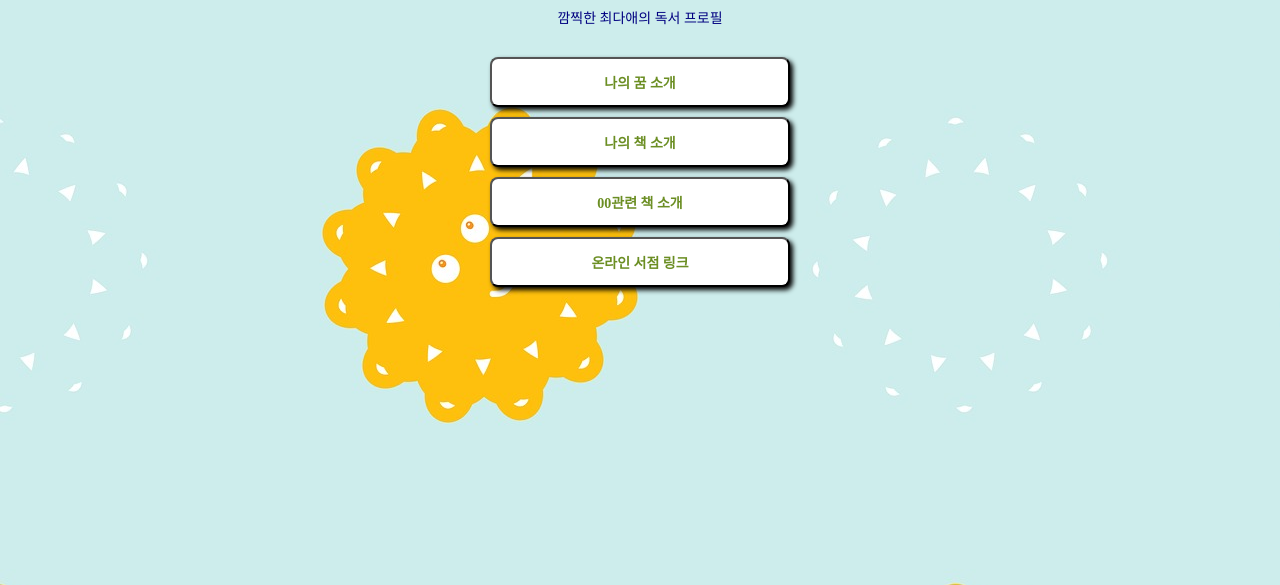
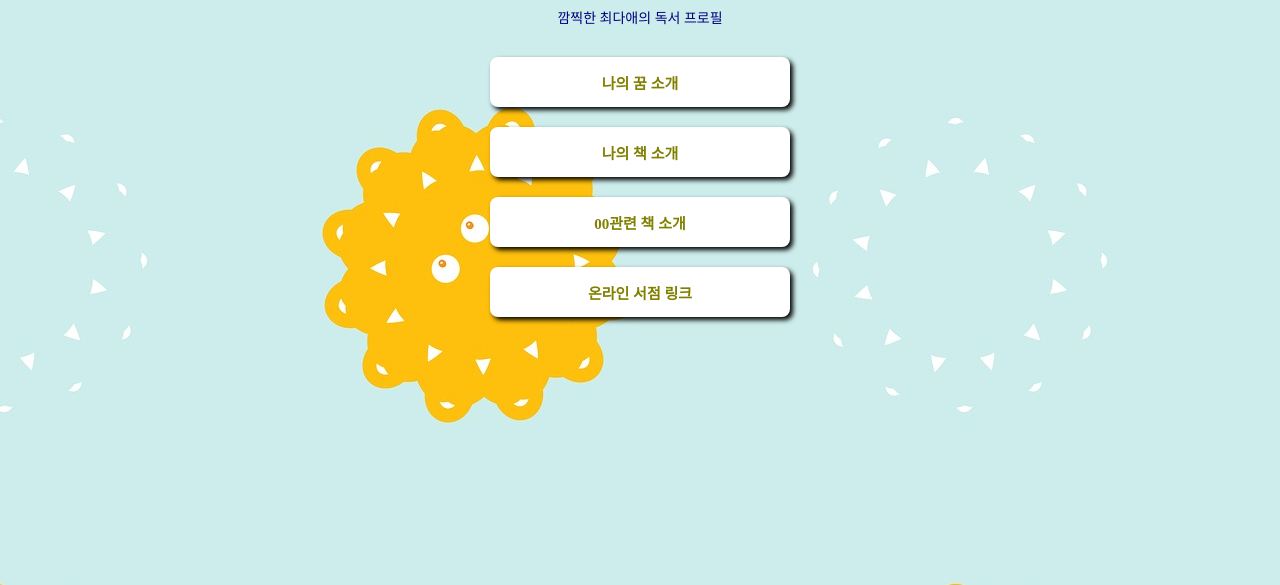
Before and after one commit to choidaae/mypage, a plain HTML site: page index.html in a window 1280 px wide. Shown: the part 215-800 px from the top of the page. Drawn offline with Linux system fonts and the light colour scheme; a web font is replaced by a local one.

Commit message:
Update index.html

```diff
--- a/index.html
+++ b/index.html
@@ -62,28 +62,20 @@
         .wrap>button {
             width: 300px;
             height: 50px;
-            /* 버튼 배경 색과 둥글기 */
+            /* 버튼 배경 색, 버튼 테두리, 둥글기 */
             background-color: white;
+            border: none;
             border-radius: 8px;
             /* 버튼간격 띄우기 */
-            margin-bottom: 10px;
-
-            /* 글자의 크기와 굵기, 색깔(배경색깔 복사함) */
-            font-size: 14px;
+            margin-bottom: 20px;
+            /* 글자의 크기와 굵기, 색깔*/
+            font-size: 15px;
             font-weight: bold;
-            color: olivedrab;
-
-            /* 가운데 정렬(위에서 복사함) */
-            display: flex;
-            flex-direction: column;
-            justify-content: center;
-            align-items: center;
-
-            /* 밑줄은 a태그에 자동으로 있는거라 아래와 같이 없앰 */
-            text-decoration: none;
+            color: olive;
             /* 앞의 3px 3px는 오른쪽 밑으로 얼마나 그림자 지게 할거냐, 5px는 꼬리의 길이, 0px는 꼬리의 선명도 */
             box-shadow: 3px 3px 5px 0px black;
         }
+
 
         /* 11번 버튼에 마우슬 올렸을 때 색이 변하게 하기 추가로 color로 글자색, font-size로 글자크기 조정도 가능 */
         .wrap>button:hover {
```
